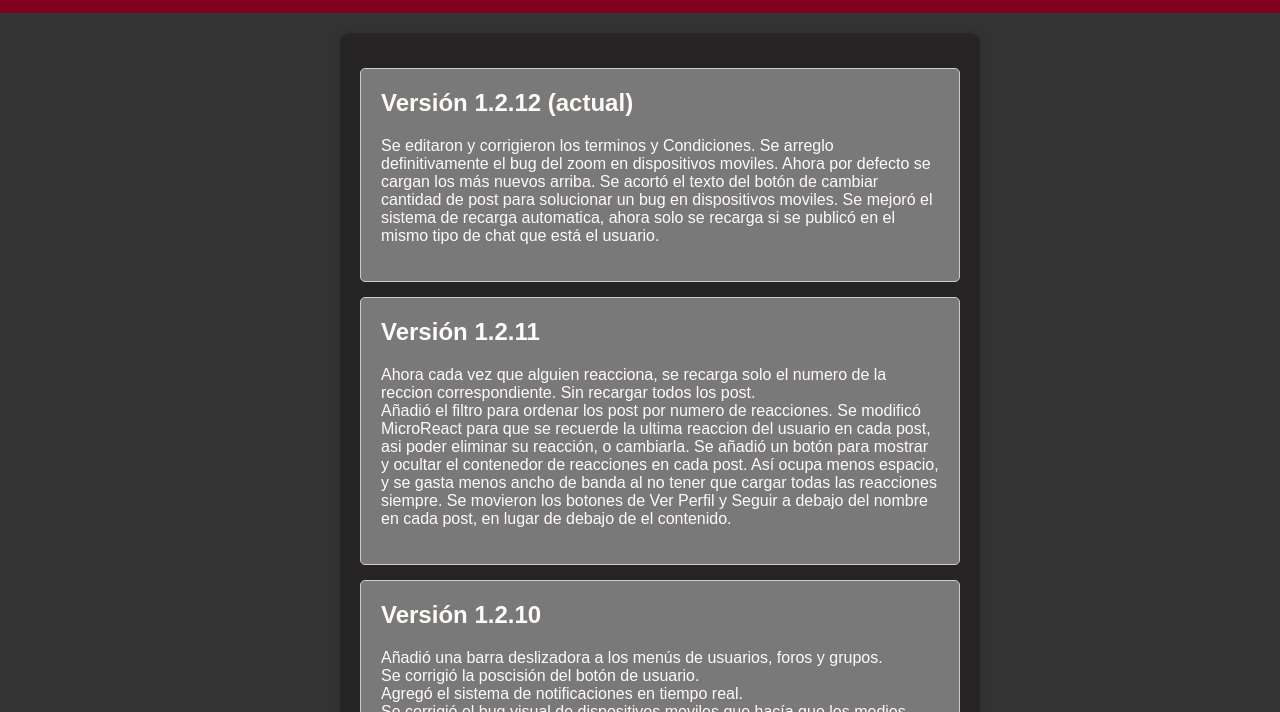
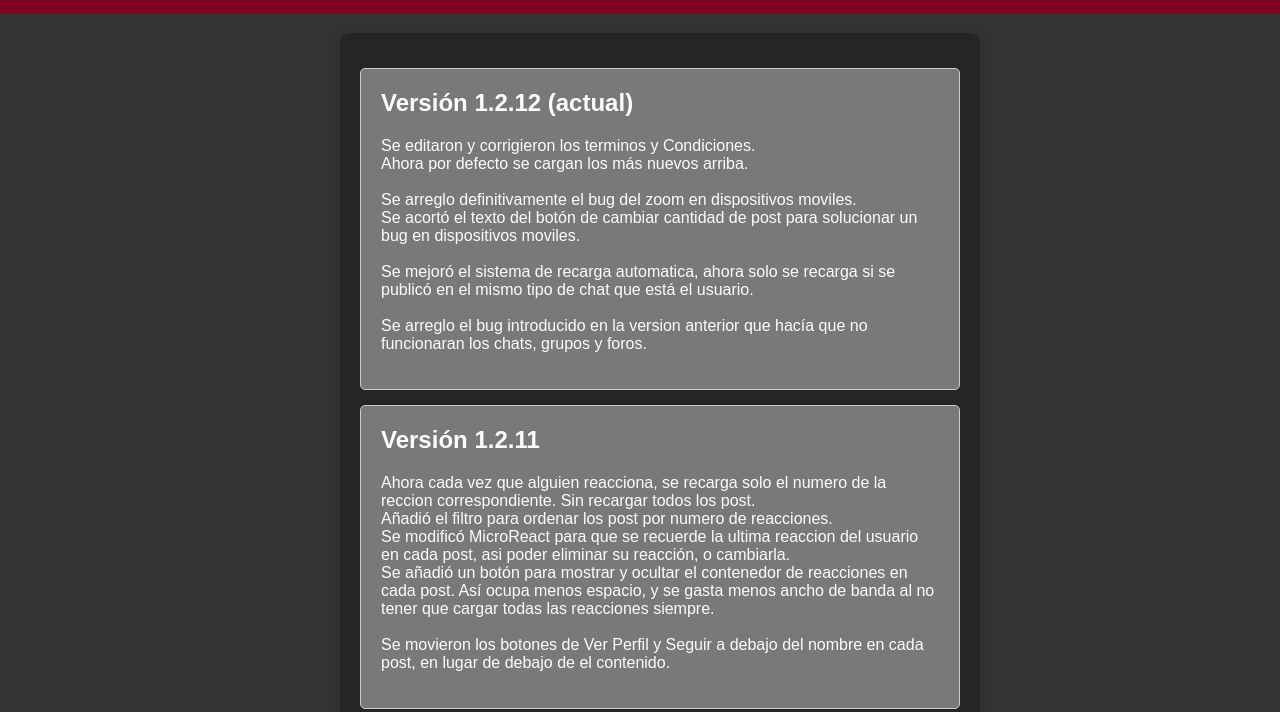
Before and after one commit to Agustin8123/matesito, a website: page public/vers.html in a window 1280 px wide. Shown: the part 88-800 px from the top of the page. Drawn offline with Linux system fonts and the light colour scheme.

Commit message:
modified:   public/vers.html

```diff
--- a/public/vers.html
+++ b/public/vers.html
@@ -174,11 +174,15 @@
         <div class="version-box">
             <h2>Versión 1.2.12 (actual)</h2>
             <p>
-                Se editaron y corrigieron los terminos y Condiciones.
-                Se arreglo definitivamente el bug del zoom en dispositivos moviles.
-                Ahora por defecto se cargan los más nuevos arriba.
-                Se acortó el texto del botón de cambiar cantidad de post para solucionar un bug en dispositivos moviles.
-                Se mejoró el sistema de recarga automatica, ahora solo se recarga si se publicó en el mismo tipo de chat que está el usuario.
+                Se editaron y corrigieron los terminos y Condiciones.<br>
+                Ahora por defecto se cargan los más nuevos arriba.<br><br>
+
+                Se arreglo definitivamente el bug del zoom en dispositivos moviles.<br>
+                Se acortó el texto del botón de cambiar cantidad de post para solucionar un bug en dispositivos moviles.<br><br>
+
+                Se mejoró el sistema de recarga automatica, ahora solo se recarga si se publicó en el mismo tipo de chat que está el usuario.<br><br>
+
+                Se arreglo el bug introducido en la version anterior que hacía que no funcionaran los chats, grupos y foros.
             </p>
         </div>
 
@@ -186,10 +190,10 @@
             <h2>Versión 1.2.11</h2>
             <p>
                 Ahora cada vez que alguien reacciona, se recarga solo el numero de la reccion correspondiente. Sin recargar todos los post.<br>
-                Añadió el filtro para ordenar los post por numero de reacciones.
-                Se modificó MicroReact para que se recuerde la ultima reaccion del usuario en cada post, asi poder eliminar su reacción, o cambiarla.
+                Añadió el filtro para ordenar los post por numero de reacciones.<br>
+                Se modificó MicroReact para que se recuerde la ultima reaccion del usuario en cada post, asi poder eliminar su reacción, o cambiarla.<br>
                 Se añadió un botón para mostrar y ocultar el contenedor de reacciones en cada post. Así ocupa menos espacio, y se gasta menos ancho de
-                banda al no tener que cargar todas las reacciones siempre.
+                banda al no tener que cargar todas las reacciones siempre.<br><br>
 
                 Se movieron los botones de Ver Perfil y Seguir a debajo del nombre en cada post, en lugar de debajo de el contenido.
             </p>
```
